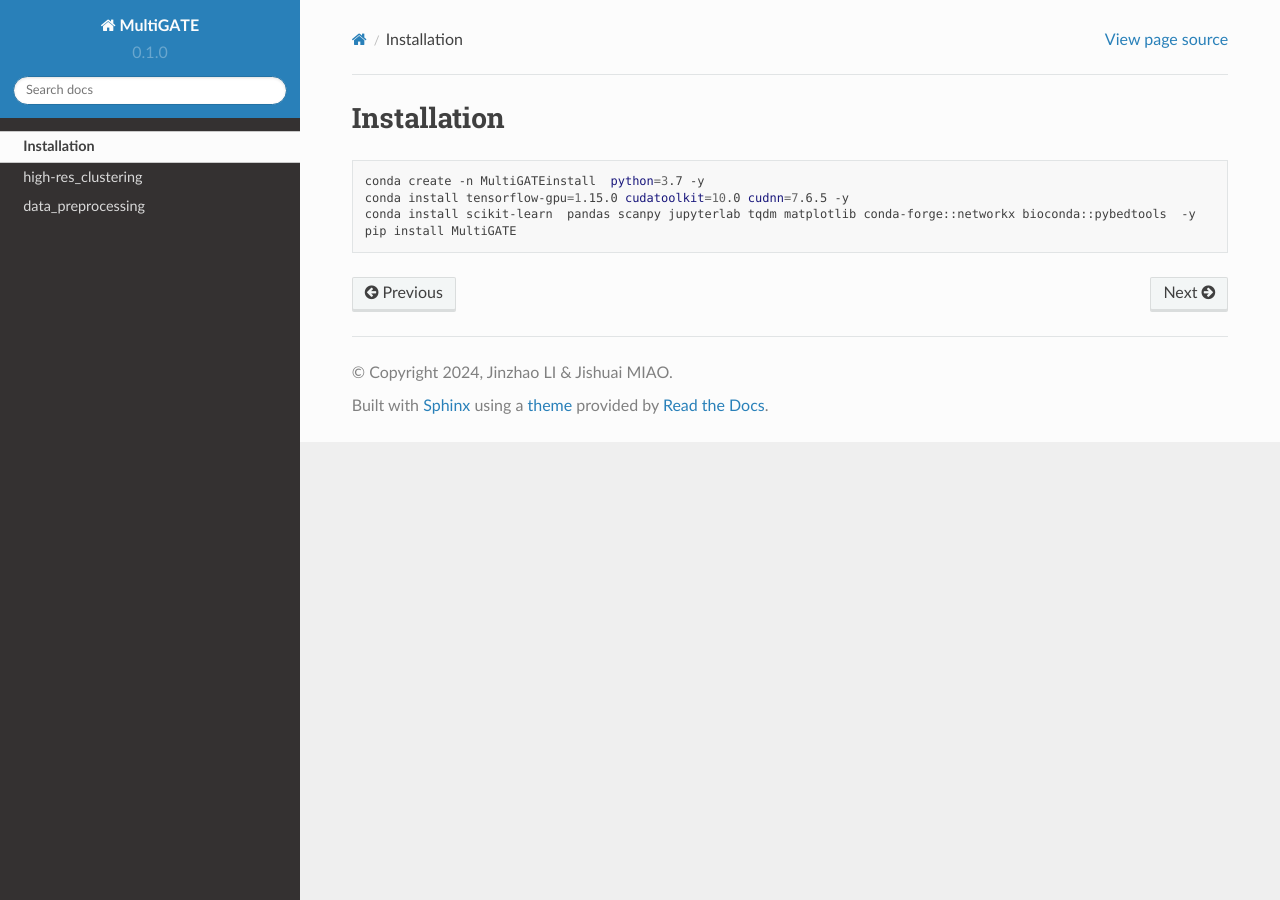
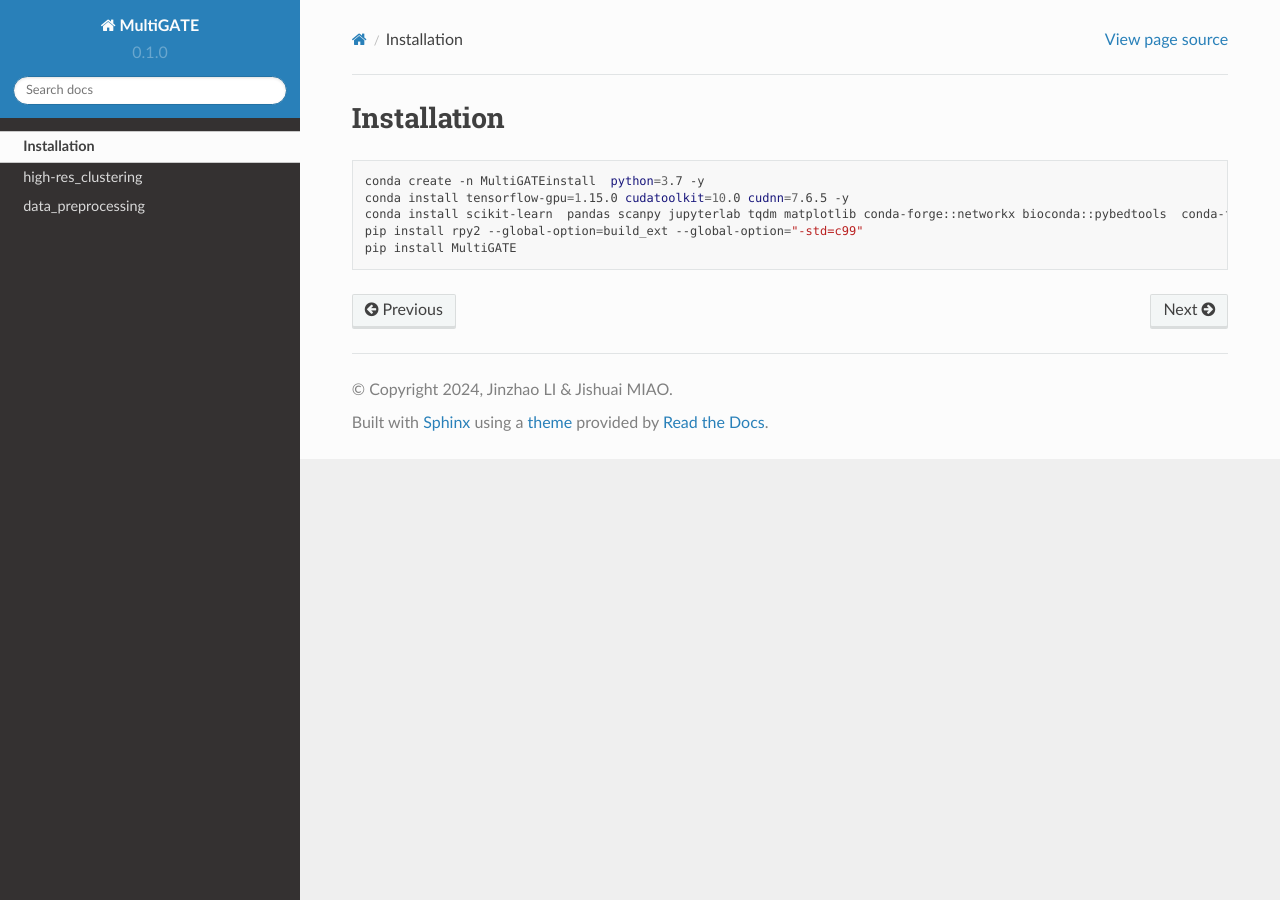
Before and after one commit to aqlkzf/test_doc, a Sphinx documentation site: the page built from docs/source/install.md, in a window 1280 px wide. Built offline with Sphinx 7.4.7 and the Read the Docs theme 2.0.0, drawn with Linux system fonts in a browser that asks for light colours; pages that are not in the unit, such as notebooks, are missing from menus.

Commit message:
add install rpy2 and louvain

````diff
--- a/docs/source/install.md
+++ b/docs/source/install.md
@@ -2,5 +2,6 @@
 ```shell
 conda create -n MultiGATEinstall  python=3.7 -y
 conda install tensorflow-gpu=1.15.0 cudatoolkit=10.0 cudnn=7.6.5 -y
-conda install scikit-learn  pandas scanpy jupyterlab tqdm matplotlib conda-forge::networkx bioconda::pybedtools  -y
+conda install scikit-learn  pandas scanpy jupyterlab tqdm matplotlib conda-forge::networkx bioconda::pybedtools  conda-forge::louvain -y
+pip install rpy2 --global-option=build_ext --global-option="-std=c99"
 pip install MultiGATE
````
